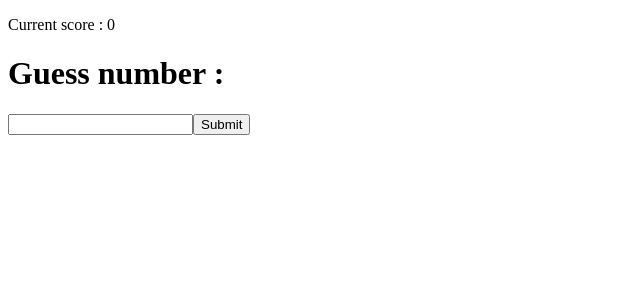
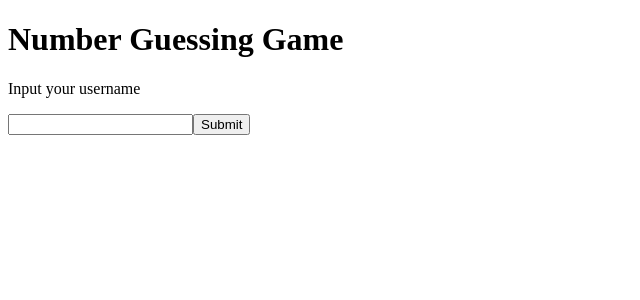
Before and after one commit to niitou/number-guessing-game, a React (Create React App) app in the folder game-frontend/: page / in a window 1280 px wide. Shown: the top 300 px of the page, without its empty margins (0-640 px from the left). Built offline with nearby package versions, Linux system fonts and the light colour scheme.

Commit message:
add:welcome page

```diff
--- a/game-frontend/src/App.tsx
+++ b/game-frontend/src/App.tsx
@@ -1,12 +1,23 @@
 import React from 'react'
 import RenderComponent from './component/RenderComponent'
 import InputComponent from './component/InputComponent'
+import { useSelector } from 'react-redux'
+import WelcomeComponent from './component/WelcomeComponent'
 
 function App() {
+  const playerName = useSelector((state: any) => state.player.value)
   return (
     <div>
-      <RenderComponent/>
-      <InputComponent/>
+      {
+        playerName === "" ?
+          <WelcomeComponent />
+          :
+          <div>
+            <RenderComponent />
+            <InputComponent />
+          </div>
+      }
+
     </div>
   )
 }
--- a/game-frontend/src/component/RenderComponent.tsx
+++ b/game-frontend/src/component/RenderComponent.tsx
@@ -4,9 +4,10 @@ import { useSelector } from 'react-redux'
 function RenderComponent() {
   const userScore = useSelector((state : any) => state.score.value)
   const userInput = useSelector((state: any) => state.input.value)
-
+  const playerName = useSelector((state : any) => state.player.value)
   return (
     <div>
+      <p>Welcome {playerName}</p>
       <p>Current score : <span>{userScore}</span></p>
       <h1>Guess number : {userInput}</h1>
     </div>
--- /dev/null
+++ b/game-frontend/src/component/WelcomeComponent.tsx
@@ -0,0 +1,31 @@
+import React from 'react'
+import { useDispatch } from 'react-redux'
+import { setName } from '../reducers/playerNameReducer'
+
+function WelcomeComponent() {
+    const dispatch = useDispatch()
+
+
+    const handleSubmit = (e: any) => {
+        e.preventDefault()
+        const playerName = e.target.playerName.value
+        if(playerName === '') return alert("Username cannot be empty")
+        dispatch(setName(playerName))
+    }
+    return (
+        <div>
+            <h1>Number Guessing Game</h1>
+            <p>Input your username</p>
+            <form onSubmit={handleSubmit}>
+                <div>
+                    <input type="text" name="playerName" />
+                    <button type='submit'>Submit</button>
+                </div>
+            </form>
+
+        </div>
+
+    )
+}
+
+export default WelcomeComponent
```
